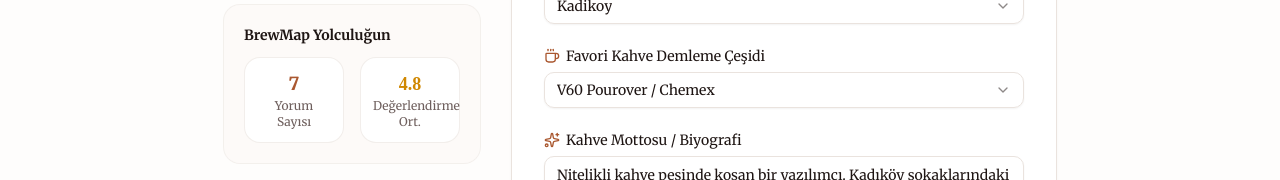
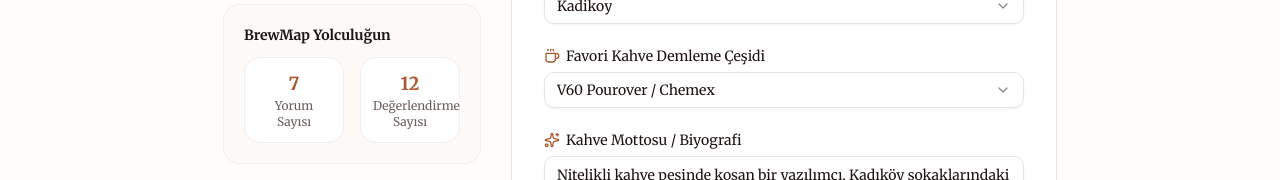
Before and after one commit to hasantopcuu5-byte/v0-coffee-shop-directory-layout, a Next.js app: page /profile in a window 1280 px wide. Shown: the part 478-658 px from the top of the page. Built offline with nearby package versions, Linux system fonts and the light colour scheme.

Commit message:
Update page.tsx

```diff
--- a/app/profile/page.tsx
+++ b/app/profile/page.tsx
@@ -92,7 +92,7 @@ export default function ProfilePage() {
                   />
                 </div>
 
-                {/* Profil Resmini Düzenle Butonu (Kalem İkonlu & Galeri Tetiklemeli) */}
+                {/* Profil Resmini Düzenle Butonu */}
                 <button
                   type="button"
                   onClick={handleAvatarClick}
@@ -123,7 +123,7 @@ export default function ProfilePage() {
                 </div>
               </div>
 
-              {/* İstatistik Alanı (İstediğiniz gibi sadece Yorum ve Değerlendirme kaldı) */}
+              {/* İstatistik Alanı (İstediğiniz gibi sadece Yorum ve Değerlendirme Sayısı kaldı) */}
               <div className="rounded-2xl bg-secondary/30 p-5 ring-1 ring-border/50">
                 <h3 className="text-sm font-semibold text-foreground mb-3">BrewMap Yolculuğun</h3>
                 <div className="grid grid-cols-2 gap-4 text-center">
@@ -132,8 +132,8 @@ export default function ProfilePage() {
                     <div className="text-xs text-muted-foreground">Yorum Sayısı</div>
                   </div>
                   <div className="bg-card p-3 rounded-xl border border-border/60">
-                    <div className="text-lg font-bold text-primary font-mono text-yellow-600 dark:text-yellow-500">4.8</div>
-                    <div className="text-xs text-muted-foreground">Değerlendirme Ort.</div>
+                    <div className="text-lg font-bold text-primary">12</div>
+                    <div className="text-xs text-muted-foreground">Değerlendirme Sayısı</div>
                   </div>
                 </div>
               </div>
```
